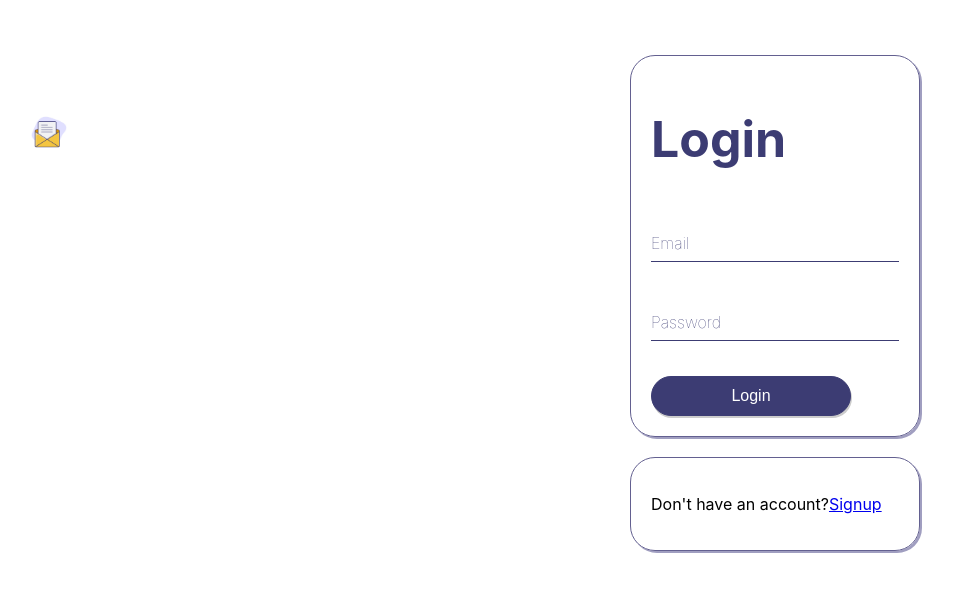
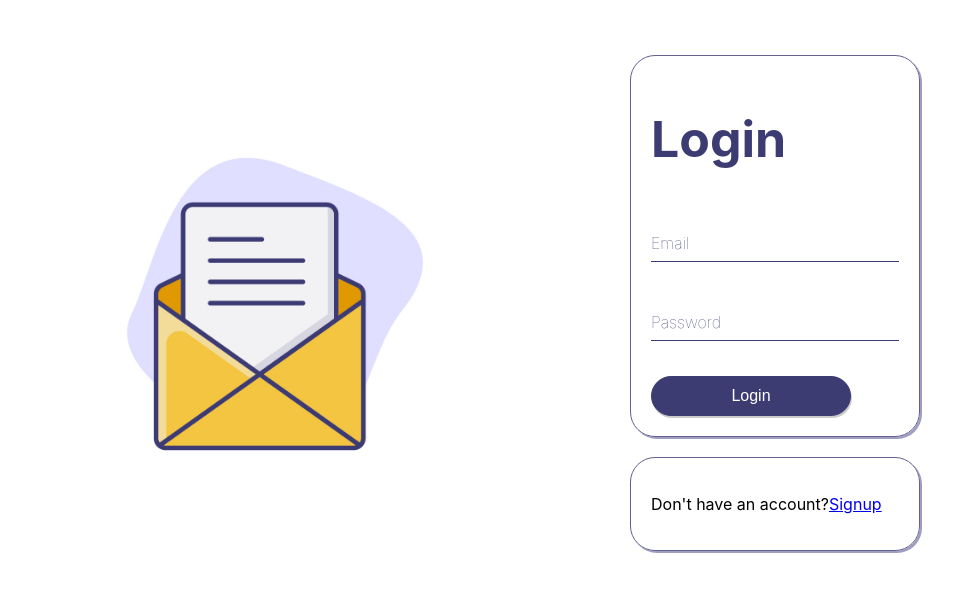
Before and after one commit to Akanksharma00/Mail-Box-Client, a React (Create React App) app: page / in a window 1280 px wide. Shown: the top 592 px of the page, without its empty margins (21-974 px from the left). Built offline with nearby package versions, Linux system fonts and the light colour scheme.

Commit message:
corrected login screen img dimensions

```diff
--- a/src/Style/App.css
+++ b/src/Style/App.css
@@ -6,11 +6,12 @@
   width: 40%;
   float: left;
   margin-top: 8%;
+  height: 100vh;
 }
 
 .logo-img{
-  width: 100%;
-  height: auto;
+  width: 100% !important;
+  height: auto !important;
 }
 
 .mail-body{
```
